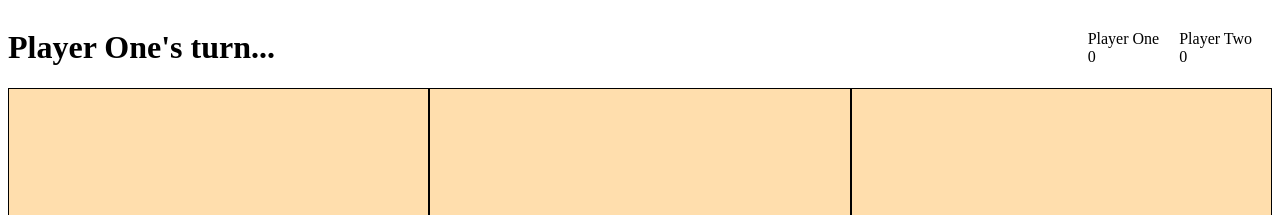
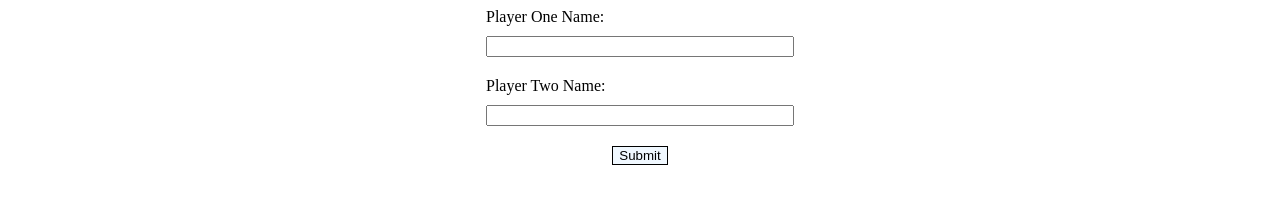
Before and after one commit to MojiMV/tic-tac-toe, a plain HTML site: page index.html in a window 1280 px wide. Shown: the top 215 px of the page. Drawn offline with Linux system fonts and the light colour scheme.

Commit message:
code the entering names form for tic tact toe(which is not complete yet)

```diff
--- a/index.html
+++ b/index.html
@@ -8,6 +8,22 @@
     <script src="./script.js" defer></script>
 </head>
 <body>
+    <div class="form-container">
+        <form id="player-form">
+            <div class="input-container">
+                <label for="playerOneName">Player One Name:</label>
+                <input type="text" name="playerOneName" id="playerOneName" required class="input">
+            </div>
+
+            <div class="input-container">
+                <label for="playerTwoName">Player Two Name:</label>
+                <input type="text" name="playerTwoName" id="playerTwoName" required class="input">
+            </div>
+
+            <button type="submit" id="submitBut">Submit</button>
+        </form>
+    </div>
+    <div class="game-container" style="display: none;">
         <div class="header-container">
             <h1 class="turn"></h1>
             <div class="score-main-container">
@@ -29,5 +45,6 @@
                 Refresh
             </button>
         </div>
+    </div>
 </body>
 </html>
--- a/script.js
+++ b/script.js
@@ -60,9 +60,12 @@ const gameBoard = (function(){
     }
 })();
 
-const player = (function(playerOneName = "Player One", playerTwoName = "Player Two") {
+const player = (function() {
 
-    const players = [
+    let players;
+
+    const initPlayers = (playerOneName ="Player One", playerTwoName="Player Two") => {
+      players = [
         {
             name: playerOneName,
             token: "x",
@@ -74,6 +77,7 @@ const player = (function(playerOneName = "Player One", playerTwoName = "Player T
             score: 0
         }
     ];
+    }
 
     let activePlayer = players[0];
 
@@ -84,7 +88,8 @@ const player = (function(playerOneName = "Player One", playerTwoName = "Player T
     return{
         switchPlayer,
         getActivePlayer,
-        players
+        players,
+        initPlayers
     }
 
 })();
@@ -180,6 +185,10 @@ const screenController = (function(){
   const playerTwoNameDiv = document.querySelector(".player-two-name");
   const playerTwoScoreDiv = document.querySelector(".player-two-score");
   const refreshBut = document.querySelector(".refreshBut");
+  const formContainer = document.querySelector(".form-container");
+  const playerForm = document.querySelector("#player-form");
+  const gameContainer = document.querySelector(".game-container");
+  const formSubmitBut = document.querySelector("#submitBut");
 
   updateScreen = () => {
     boardDiv.textContent = "";
@@ -215,6 +224,20 @@ const screenController = (function(){
     updateScreen();
   }
 
+
+  formSubmitBut.addEventListener("submit", (event) => {
+    event.preventDefault();
+
+    const playerOneName = document.querySelector("#playerOneName").value;
+    const playerTwoName = document.querySelector("#playerTwoName").value;
+
+    player.initPlayers(playerOneName, playerTwoName);
+
+    playerForm.style.display = "none";
+    gameContainer.style.display = "block";
+    updateScreen();
+  })
+
   boardDiv.addEventListener("click", eventHandler);
   updateScreen();
 
--- a/style.css
+++ b/style.css
@@ -1,5 +1,39 @@
 
 body{
+    display: flex;
+    flex-direction: column;
+}
+
+#player-form{
+    display: flex;
+    flex-direction: column;
+    gap: 20px;
+    justify-content: center;
+    align-items: center;
+}
+
+.input-container{
+    display: flex;
+    flex-direction: column;
+    gap: 10px;
+}
+
+.input{
+    width: 300px;
+}
+
+form > button {
+    background-color: aliceblue;
+    color: black;
+    border: 0.2px solid black;
+}
+
+form > button:hover {
+    background-color: black;
+    color: white;
+}
+
+.game-container{
     display: flex;
     flex-direction: column;
 }
```
Lines whose indentation alone changed are shown as unchanged.
